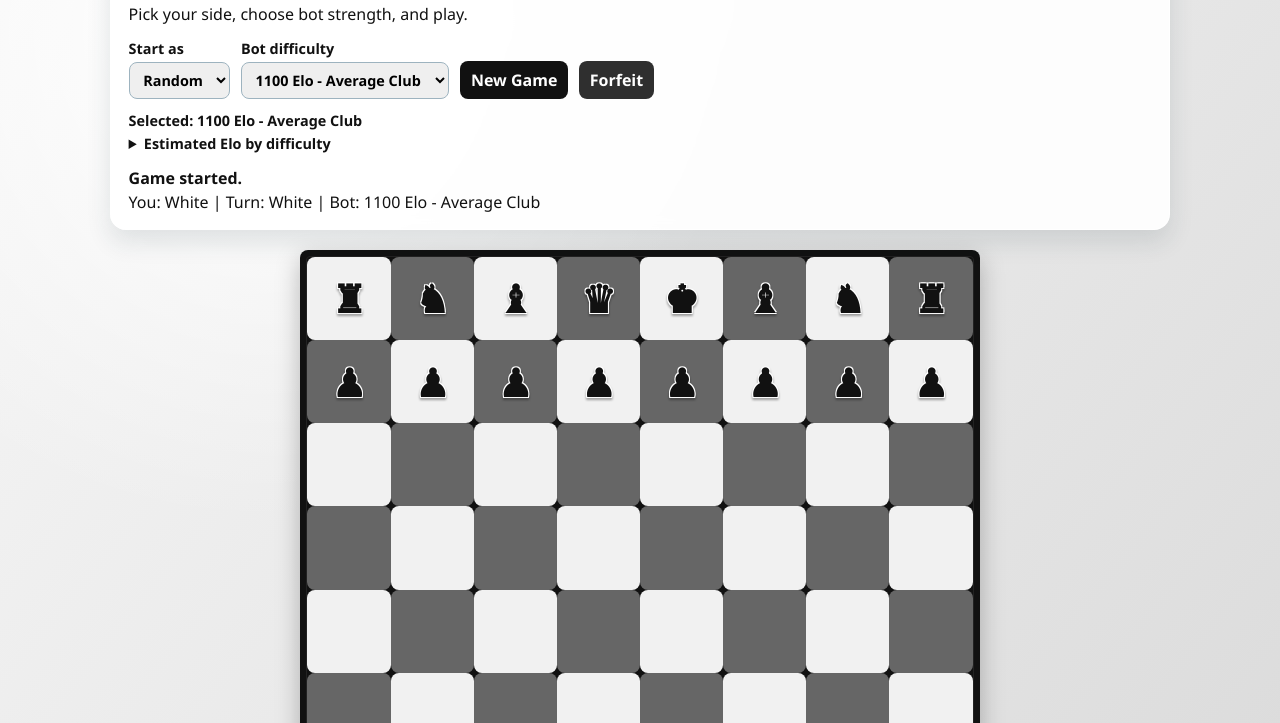
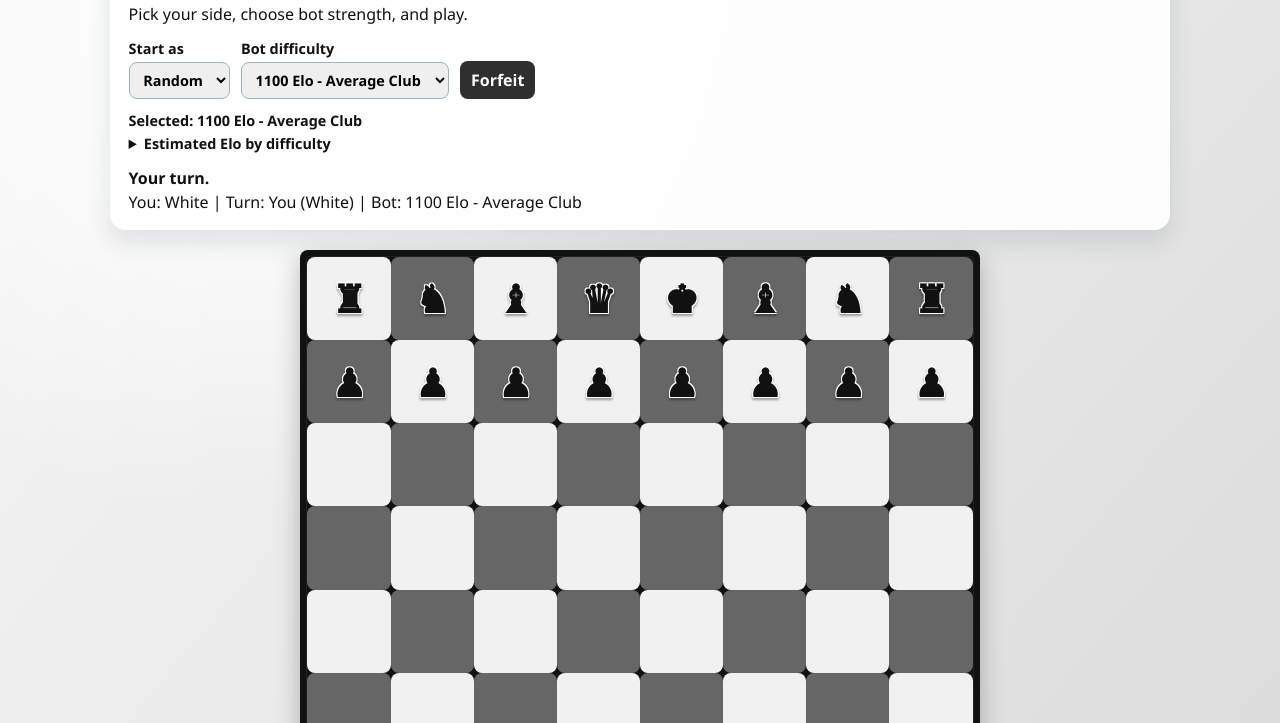
Before and after one commit to aadityad12/Chess, a website: page index.html in a window 1280 px wide. Both pictures are taken after a click on the button "New Game". Shown: the part 77-800 px from the top of the page. Drawn offline with Linux system fonts and the light colour scheme.

Commit message:
Make action buttons context-aware and hide forfeit by default

```diff
--- a/game.js
+++ b/game.js
@@ -165,6 +165,7 @@
     btn.textContent = "Forfeit";
     controlsEl.appendChild(btn);
     forfeitBtn = btn;
+    updateActionButtons();
   }
 
   function startNewGame() {
@@ -178,7 +179,7 @@
     state.legalTargets = [];
     state.hasStarted = true;
     state.gameOver = false;
-    state.message = "Game started.";
+    state.message = "";
     state.detail = "";
     state.lastMove = null;
     state.pendingBotAt = null;
@@ -197,7 +198,7 @@
     state.legalTargets = [];
     state.hasStarted = false;
     state.gameOver = false;
-    state.message = "Press New Game to start.";
+    state.message = "";
     state.detail = "Choose side and difficulty first.";
     state.lastMove = null;
     state.pendingBotAt = null;
@@ -242,6 +243,18 @@
     state.detail = "You forfeited. Press New Game for a rematch.";
     renderBoard();
     updateStatusText();
+  }
+
+  function updateActionButtons() {
+    if (!newGameBtn || !forfeitBtn) {
+      return;
+    }
+
+    const gameActive = state.hasStarted && !state.gameOver;
+    newGameBtn.hidden = gameActive;
+    forfeitBtn.hidden = !gameActive;
+    newGameBtn.classList.toggle("is-hidden", gameActive);
+    forfeitBtn.classList.toggle("is-hidden", !gameActive);
   }
 
   function createInitialPosition() {
@@ -494,7 +507,7 @@
   function scheduleBotIfNeeded(delayMs) {
     if (state.hasStarted && !state.gameOver && state.position.turn === state.botSide) {
       state.pendingBotAt = state.realtime + delayMs;
-      state.message = "Bot is thinking...";
+      state.message = "";
       updateStatusText();
     } else {
       state.pendingBotAt = null;
@@ -1027,6 +1040,7 @@
 
   function updateStatusText() {
     const level = DIFFICULTY[Math.max(0, Math.min(9, state.difficulty - 1))];
+    updateActionButtons();
 
     if (!state.hasStarted) {
       statusEl.textContent = "Press New Game to start.";
@@ -1043,7 +1057,12 @@
       return;
     }
 
-    statusEl.textContent = state.message || `${turnText} to move.`;
+    if (state.message) {
+      statusEl.textContent = state.message;
+    } else {
+      statusEl.textContent =
+        state.position.turn === state.humanSide ? "Your turn." : "Bot is thinking...";
+    }
 
     const checkFlag =
       (state.position.turn === "w" && state.inCheck.w) ||
@@ -1051,7 +1070,8 @@
         ? " | Check"
         : "";
 
-    detailEl.textContent = `You: ${humanText} | Turn: ${turnText}${checkFlag} | Bot: ${level.elo} Elo - ${level.label}`;
+    const turnOwner = state.position.turn === state.humanSide ? "You" : "Bot";
+    detailEl.textContent = `You: ${humanText} | Turn: ${turnOwner} (${turnText})${checkFlag} | Bot: ${level.elo} Elo - ${level.label}`;
   }
 
   function toggleFullscreen() {
--- a/index.html
+++ b/index.html
@@ -25,7 +25,7 @@
             <select id="difficulty"></select>
           </label>
           <button id="new-game-btn" type="button">New Game</button>
-          <button id="forfeit-btn" type="button">Forfeit</button>
+          <button id="forfeit-btn" type="button" hidden>Forfeit</button>
         </div>
         <div class="difficulty-meta">
           <span id="difficulty-info"></span>
--- a/style.css
+++ b/style.css
@@ -88,6 +88,10 @@ button:hover {
 
 #forfeit-btn {
   background: #2f2f2f;
+}
+
+.is-hidden {
+  display: none;
 }
 
 .status-wrap {
```
Also changed, not shown: progress.md (+3 -0 lines).
